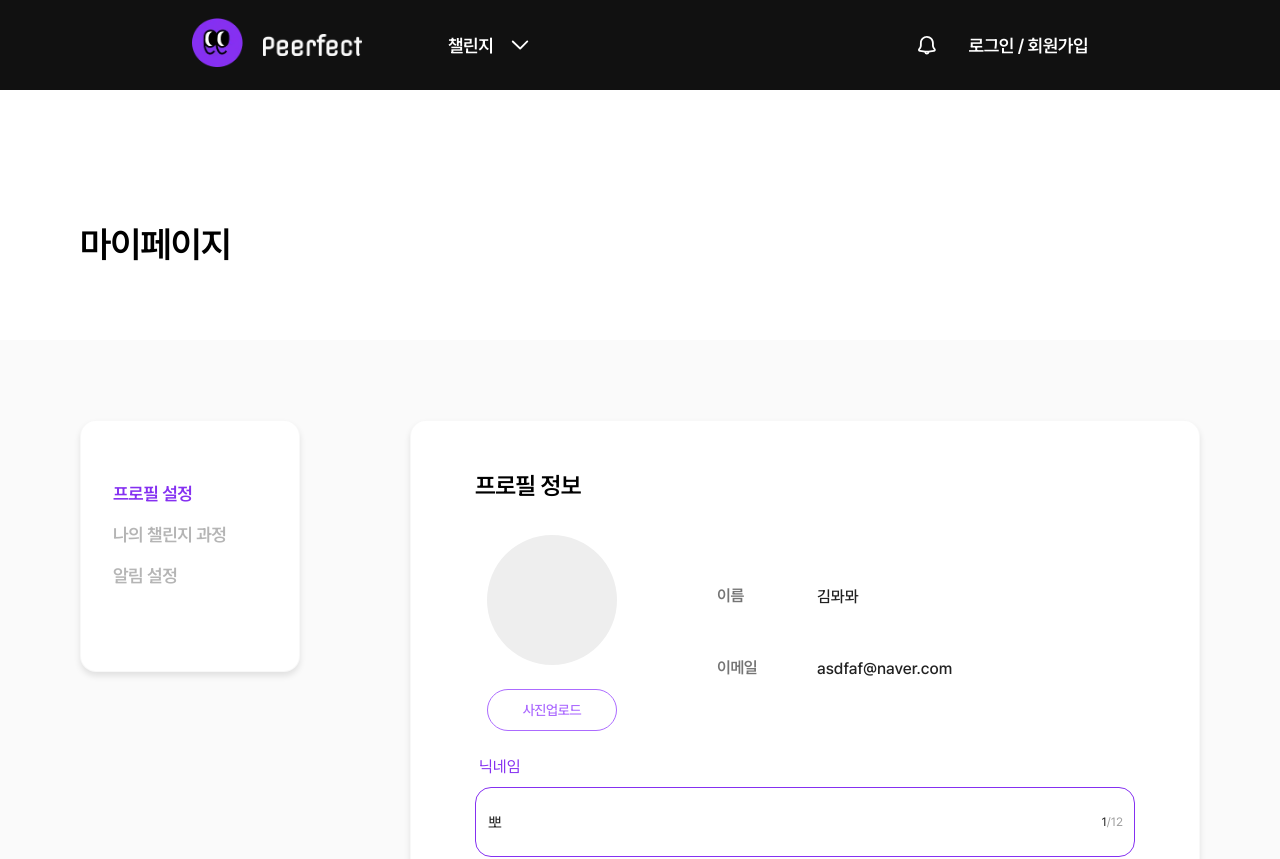
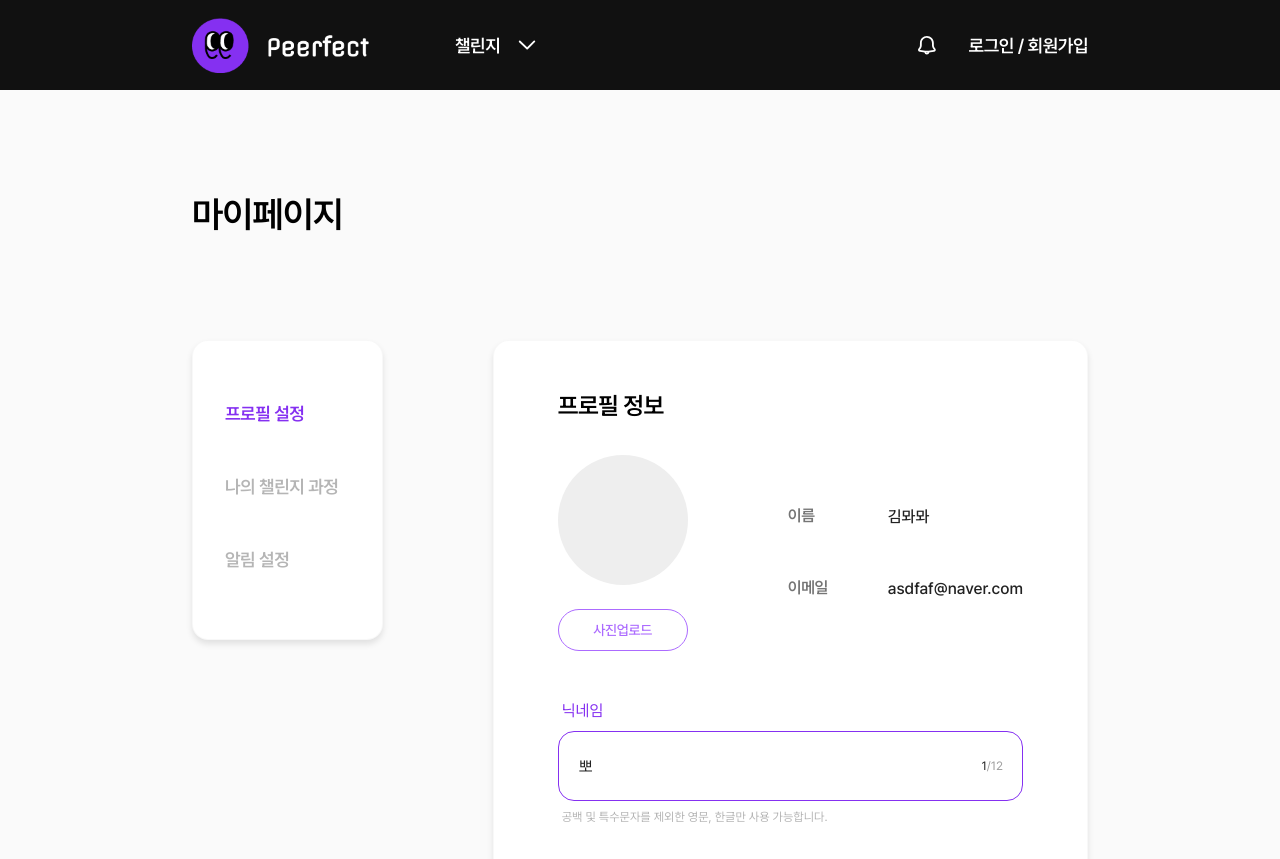
Before and after one commit to InhwanCho/peerfect-client, a Next.js app: page /mypage in a window 1280 px wide. Shown: the top 859 px of the page. Built offline with nearby package versions, Linux system fonts and the light colour scheme.

Commit message:
mypage update

```diff
--- a/src/app/_components/common/input-field.tsx
+++ b/src/app/_components/common/input-field.tsx
@@ -11,7 +11,7 @@ export default function InputField({ className, props, placeholder, type }: Inpu
   return (
     <input
       type={type} placeholder={placeholder}
-      className={cn("w-full h-[70px] px-4 border-gray-400 bg-background-primary rounded-2xl border placeholder:text-sm placeholder-gray-400 focus:outline-none focus:border-main-primary", className)}
+      className={cn("w-full h-[70px] px-5 border-gray-400 bg-background-primary rounded-2xl border placeholder:text-sm placeholder-gray-400 focus:outline-none focus:border-main-primary", className)}
       {...props} />
   );
 }
--- a/src/app/_components/common/nickname-input.tsx
+++ b/src/app/_components/common/nickname-input.tsx
@@ -23,14 +23,14 @@ export function NicknameInput({
           maxLength={12}
           value={nicknameValue}
           onChange={onChange}
-          className={`w-full border rounded-2xl p-3 text-text-primary h-[70px] focus:outline-none placeholder:text-sm ${error
+          className={`w-full border rounded-2xl px-5 text-text-primary h-[70px] focus:outline-none placeholder:text-sm ${error
             ? "border-role-negative"
             : isNicknameValid
               ? "border-main-primary"
               : "border-gray-300"
             }`}
         />
-        <span className="absolute right-3 top-1/2 transform -translate-y-1/2 text-text-tertiary text-xs">
+        <span className="absolute right-5 top-1/2 transform -translate-y-1/2 text-text-tertiary text-xs">
           {nicknameValue.length > 0 ? (
             <span
               className={`${isNicknameValid ? "text-text-primary" : "text-role-negative"
--- /dev/null
+++ b/src/app/_components/common/work-card.tsx
@@ -0,0 +1,30 @@
+'use client';
+
+interface WorkCardProps {
+  work: {
+    id: number;
+    title: string;
+    designer: string;
+    user: string;
+  };
+  onClick?: () => void;
+}
+
+export default function WorkCard({ work, onClick }: WorkCardProps) {
+  return (
+    <div
+      key={work.id}
+      className="relative bg-background-secondary rounded-lg shadow overflow-hidden cursor-pointer"
+      onClick={onClick}
+    >
+      <div className="w-[280px] h-[280px] bg-background-tertiary"></div>
+      <div className="absolute inset-0 bg-gradient-to-t from-black to-transparent opacity-60"></div>
+      <div className="absolute bottom-4 left-[18px] text-background-primary">
+        <h3 className="text-sm font-semibold text-subtitle2">{work.title}</h3>
+        <p className="pt-2 text-buttonS">
+          <span className="text-main-primary pr-2">{work.designer}</span> {work.user}
+        </p>
+      </div>
+    </div>
+  );
+}
--- a/src/app/_components/footer.tsx
+++ b/src/app/_components/footer.tsx
@@ -1,4 +1,5 @@
 /* eslint-disable @next/next/no-img-element */
+import Link from "next/link";
 import { MainLogo } from "./icons/logo-icon";
 
 export default function Footer() {
@@ -7,7 +8,10 @@ export default function Footer() {
       <div className="max-w-7xl mx-auto flex flex-col md:flex-row justify-around items-center h-full">
         {/* 왼쪽 섹션 */}
         <div className="flex items-center flex-col justify-center space-y-6">
-          <MainLogo />
+          {/* <MainLogo /> */}
+          <Link className="w-[177px] h-[55px]" href='/' >
+            <img src="/assets/nav/logo-with-text.png" alt="logo" />
+          </Link>
           <p className="text-white text-sm lg:text-lg tracking-widest">Grow Together, Be Perfect</p>
           <div className="flex">
             <p className="text-sm text-text-caption">Contact.</p>
--- a/src/app/_components/navbar.tsx
+++ b/src/app/_components/navbar.tsx
@@ -35,7 +35,10 @@ export default function Navbar() {
       <header className="w-full bg-black flex justify-center select-none sticky top-0 z-10">
         <div className="lg:w-[90%] xl:w-[75%] w-full px-8 h-[90px] flex justify-between items-center">
           <div className="justify-start items-center gap-12 sm:gap-[86px] flex">
-            <MainLogo />
+            {/* <MainLogo /> */}
+            <Link className="w-[177px] h-[55px]" href='/' >
+              <img src="/assets/nav/logo-with-text.png" alt="logo" />
+            </Link>
             <div className="lg:flex hidden items-center gap-3">
               <nav className="flex items-center">
                 <div
@@ -45,7 +48,7 @@ export default function Navbar() {
                   <div className="text-white md:text-base lg:text-subtitle2 font-semibold pr-4 whitespace-nowrap">
                     <Link href={'/challenge/002'}>챌린지</Link>
                   </div>
-                  <SvgArrowDown isOpen={isChallengeOpen} filledColor="#FFFFFF" props={{ width: 22, height: 22 }}/>
+                  <SvgArrowDown isOpen={isChallengeOpen} filledColor="#FFFFFF" props={{ width: 22, height: 22 }} />
                 </div>
                 {/* {isChallengeOpen && (
                   <div className="absolute top-[90px] bg-background-primary shadow-card p-4">
@@ -111,7 +114,7 @@ export default function Navbar() {
         >
           <div className="flex justify-end p-9">
             <button onClick={closeDrawer}>
-              <SvgX filledColor="#FFFFFF" props={{ width: 22, height: 22 }}/>
+              <SvgX filledColor="#FFFFFF" props={{ width: 22, height: 22 }} />
             </button>
           </div>
           <nav className="flex flex-col items-start px-8 pt-2 text-white">
--- a/src/app/auth/_components/email-input-form.tsx
+++ b/src/app/auth/_components/email-input-form.tsx
@@ -28,14 +28,14 @@ export default function EmailInputForm({
       </h4>
       <div className="relative w-full">
         {emailValue && (
-          <label className="absolute left-4 top-3 text-text-secondary text-xs">
+          <label className="absolute left-5 top-3 text-text-secondary text-xs">
             이메일
           </label>
         )}
         <input
           type="email"
           placeholder={!emailValue ? "이메일을 입력해주세요." : ""}
-          className={`${emailValue ? "pt-6" : ""} w-full h-[70px] px-4 bg-background-primary rounded-2xl border  placeholder:text-sm placeholder:text-gray-400 ${errors.email
+          className={`${emailValue ? "pt-6" : ""} w-full h-[70px] px-5 bg-background-primary rounded-2xl border  placeholder:text-sm placeholder:text-gray-400 ${errors.email
             ? "border-role-negative"
             : isValid
               ? "border-main-primary"
--- a/src/app/auth/_components/email-signup-form.tsx
+++ b/src/app/auth/_components/email-signup-form.tsx
@@ -74,12 +74,12 @@ export default function EmailSignupForm({ verifiedEmail }: SignupFormProps) {
       <div className="w-full max-w-md mx-auto space-y-6">
         {/* 이메일 인증된 표시 */}
         <div>
-          <div className="flex items-center border border-main-primary rounded-2xl px-4 py-3 h-[70px] relative">
-            <label className="absolute left-4 top-3 text-text-secondary text-xs">
+          <div className="flex items-center border border-main-primary rounded-2xl px-5 h-[70px] relative">
+            <label className="absolute left-5 top-3 text-text-secondary text-xs">
               이메일
             </label>
             <p className="pt-6 bg-background-primary text-text-primary">{verifiedEmail}</p>
-            <div className="absolute right-4">
+            <div className="absolute right-5">
               <CheckIcon checked={true} />
             </div>
           </div>
--- a/src/app/challenge/[slug]/_components/tab-menu.tsx
+++ b/src/app/challenge/[slug]/_components/tab-menu.tsx
@@ -16,9 +16,9 @@ export default function TabMenu({ activeTab, setActiveTab }: TabMenuProps) {
         {tabs.map((tab) => (
           <li
             key={tab.id}
-            className={`cursor-pointer w-full lg:w-[160px] py-2 text-sm font-medium transition-colors text-center ${activeTab === tab.id
+            className={`cursor-pointer w-full lg:w-[145px] py-2.5 font-medium transition-colors text-buttonS md:text-buttonM text-center ${activeTab === tab.id
               ? "text-main-primary border-b-2 border-main-primary font-semibold -mb-[2px]"
-              : "hover:text-text-primary"
+              : "hover:text-main-primary"
             }`}
             onClick={() => setActiveTab(tab.id)}
           >
--- a/src/app/challenge/[slug]/_components/work-gallery.tsx
+++ b/src/app/challenge/[slug]/_components/work-gallery.tsx
@@ -6,6 +6,7 @@ import { useState } from "react";
 import CustomModal from "@/app/_components/common/modals/custom-modal";
 import SvgFilledStar from "@/app/_components/icons/M/FilledStar";
 import CustomToggle from "@/app/_components/common/custom-toggle";
+import WorkCard from "@/app/_components/common/work-card";
 
 interface WorkData {
   id: number;
@@ -84,20 +85,7 @@ export default function WorkGallery() {
       </header>
       <div className="grid grid-cols-2 sm:grid-cols-3 lg:grid-cols-4 gap-y-20 gap-x-10">
         {dummyData.map((work, index) => (
-          <div
-            key={work.id}
-            className="relative bg-background-secondary rounded-lg shadow overflow-hidden cursor-pointer"
-            onClick={() => handleOpenModal(index)}
-          >
-            <div className="w-[280px] h-[280px] bg-background-tertiary"></div>
-            <div className="absolute inset-0 bg-gradient-to-t from-black to-transparent opacity-50"></div>
-            <div className="absolute bottom-2 left-2 text-white">
-              <h3 className="text-sm font-semibold">{work.title}</h3>
-              <p className="text-xs pt-2">
-                <span className="text-main-primary font-medium pr-1">{work.designer}</span> {work.user}
-              </p>
-            </div>
-          </div>
+          <WorkCard key={work.id} work={work} onClick={() => handleOpenModal(index)} />
         ))}
       </div>
       <PageNation />
--- a/src/app/challenge/[slug]/upload/_components/file-upload-form.tsx
+++ b/src/app/challenge/[slug]/upload/_components/file-upload-form.tsx
@@ -127,7 +127,6 @@ export default function FileUploadForm() {
               </div>
             ))}
           </div>
-
         </div>
       )}
     </div>
--- a/src/app/mypage/page.tsx
+++ b/src/app/mypage/page.tsx
@@ -32,15 +32,14 @@ export default function Mypage() {
     !error;
 
   return (
-    <main className="min-h-[calc(100vh-90px)]">
-      <div className="bg-background-primary h-[250px]">
-        <h1 className="mx-auto px-20 2xl:px-0 2xl:w-[60%] pt-[130px] pb-[70px] text-h2">마이페이지</h1>
-      </div>
-      <section className="bg-gray-50 min-h-[calc(100vh-250px-90px)]">
-        <div className="mx-auto px-20 2xl:px-0 2xl:w-[60%] py-[80px] lg:flex">
+    <main className="min-h-[calc(100vh-90px)] bg-gray-50">
+      <div className="mx-auto px-20 xl:px-0 xl:w-[70%]">
+        <h1 className="text-h2 py-[100px]">마이페이지</h1>
+        <section className="min-h-[calc(100vh-250px-90px)]">
+          <div className="mx-auto w-full lg:flex">
             {/* 왼쪽 메뉴 */}
-          <aside className="w-[220px] h-[252px] bg-background-primary card-container rounded-2xl pl-8 pt-[60px] mr-[110px] transition-colors">
-            <ul className="space-y-4 text-subtitle2">
+            <aside className="w-[220px] h-[300px] bg-background-primary card-container rounded-2xl pl-8 pt-[60px] mr-[110px] transition-colors">
+              <ul className="space-y-[48px] text-subtitle2">
                 <li
                   className={`cursor-pointer ${selectedMenu === MenuState.Profile ? 'text-main-primary' : 'text-gray-400'}`}
                   onClick={() => setSelectedMenu(MenuState.Profile)}
@@ -66,7 +65,7 @@ export default function Mypage() {
             {selectedMenu === MenuState.Profile && (
               <section className="w-full flex-1 bg-background-primary card-container rounded-2xl px-16 pb-20">
                 <h4 className="text-h4 pt-12">프로필 정보</h4>
-              <div className="flex w-full px-3 pt-8">
+                <div className="flex w-full pt-8">
                   <div className="flex flex-col">
                     <div className="size-[130px] bg-gray-200 rounded-full"></div>
                     <button className="mt-6 p-2.5 rounded-full text-main-purple-1 border border-[#AC6BFF] text-buttonS">
@@ -86,7 +85,7 @@ export default function Mypage() {
                 </div>
 
                 {/* 닉네임 입력 */}
-              <div className="pt-14">
+                <div className="py-20">
                   <NicknameInput
                     label
                     nicknameValue={nickname}
@@ -95,7 +94,7 @@ export default function Mypage() {
                     error={error}
                   />
                 </div>
-              <div className="flex justify-center items-center mt-20">
+                <div className="flex justify-center items-center">
                   <CustomButton className="" color="gray" size="small">
                     저장하기
                   </CustomButton>
@@ -150,6 +149,7 @@ export default function Mypage() {
             )}
           </div>
         </section>
+      </div>
     </main>
   );
 }
```
Also changed, not shown: public/assets/nav/logo-with-text.png (added). Lines whose indentation alone changed are shown as unchanged.
